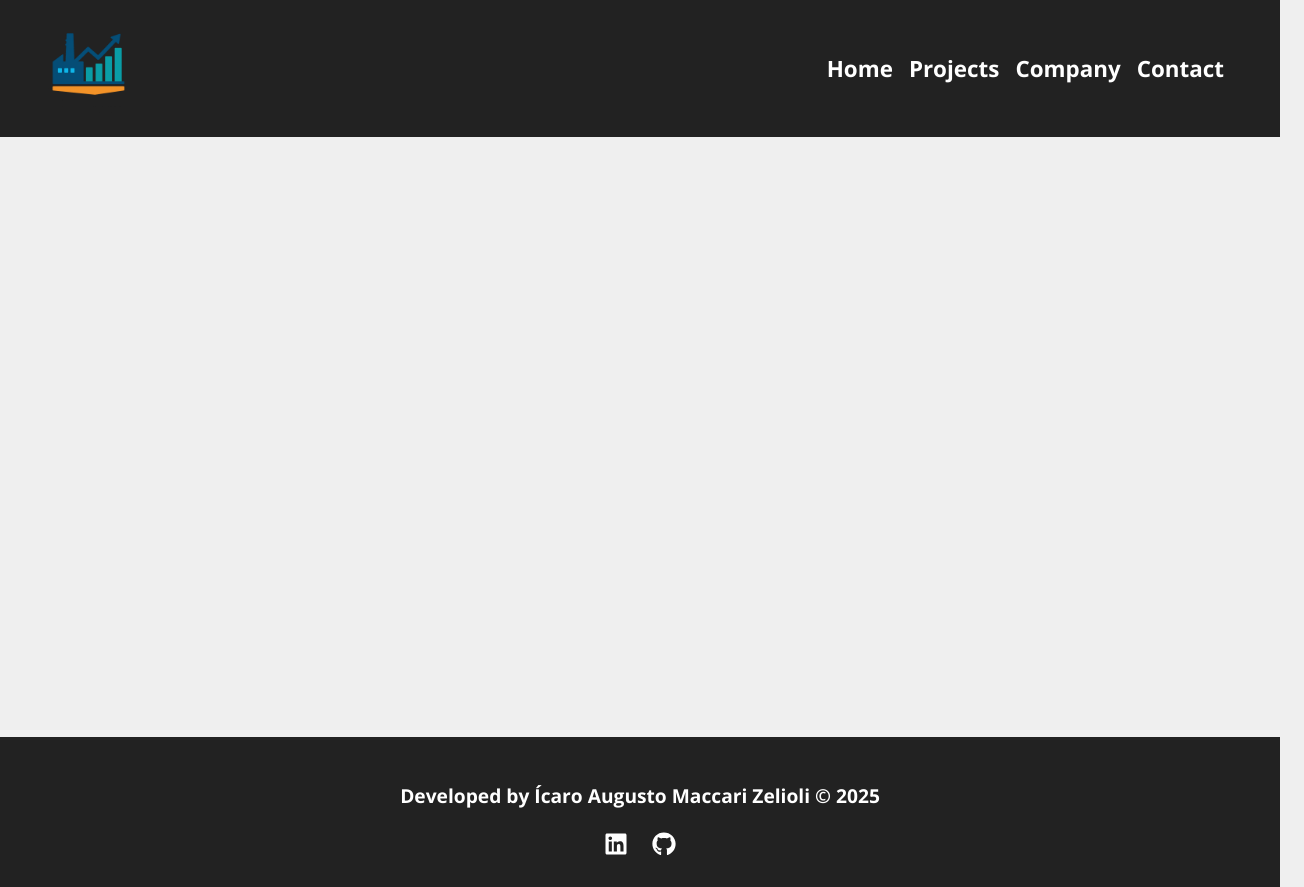
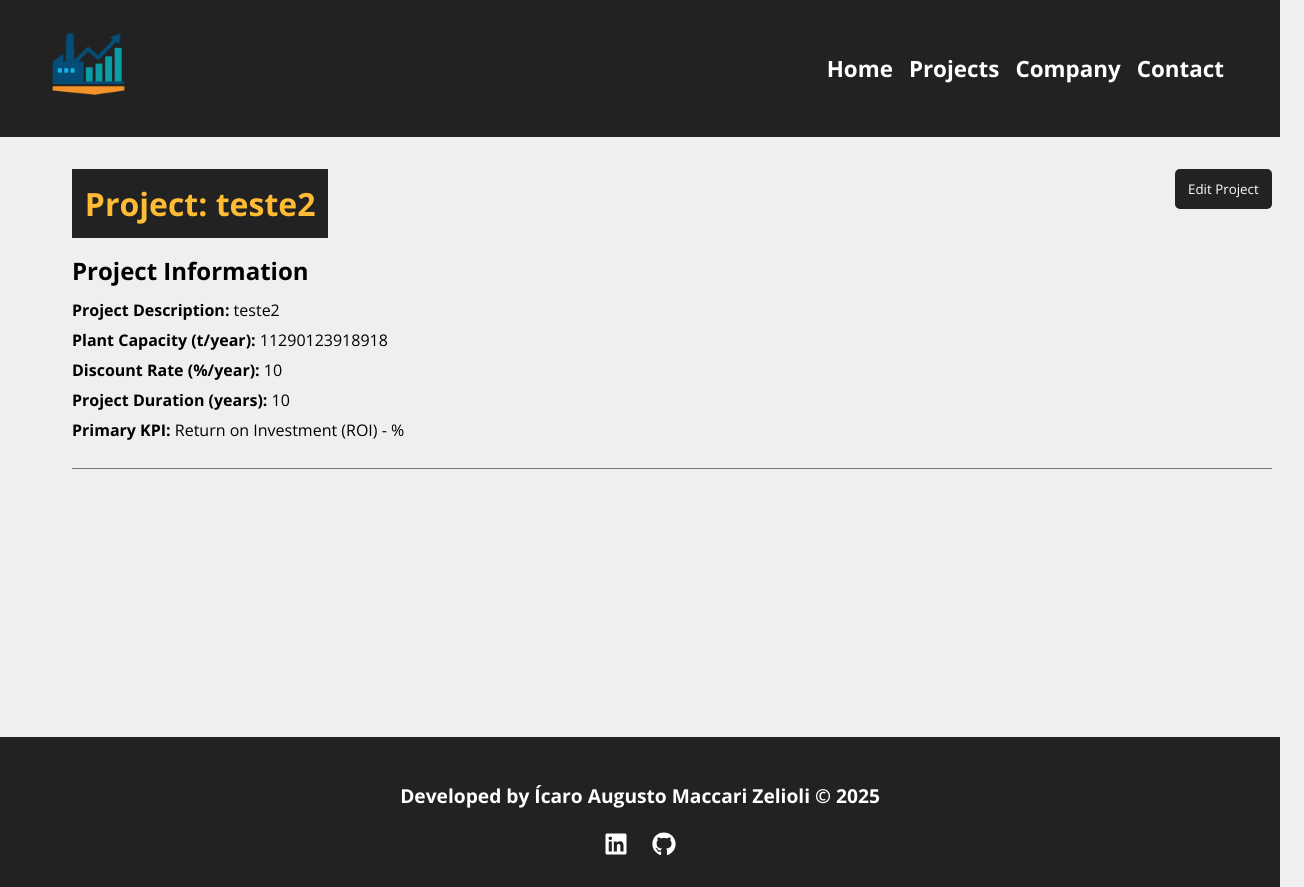
Before and after one commit to IAugustoMZ/tecno-economic-analysis, a React (Create React App) app in the folder chem-costs/: page /project/1322 in a window 1280 px wide. Shown: the whole page, 1304 px wide, since content can reach past the window. Built offline with nearby package versions, Linux system fonts and the light colour scheme; data requests are answered from the project's data file.

Commit message:
✨feature: implements the project edit page

```diff
--- a/chem-costs/src/App.js
+++ b/chem-costs/src/App.js
@@ -5,6 +5,7 @@ import Navbar from './components/layout/Navbar/Navbar'
 import Footer from './components/layout/Footer/Footer'
 import Container from './components/layout/Container/Container'
 import NewProject from './components/pages/NewProject/NewProject'
+import EditProject from './components/pages/EditProject/EditProject'
 import { BrowserRouter as Router, Routes, Route} from 'react-router-dom'
 import AvailableProjects from './components/pages/AvailableProjects/AvailableProjects'
 
@@ -17,10 +18,11 @@ function App() {
       <Container customClass="min-height">
         <Routes>
             <Route exact path="/" element={<Home />} />
-            <Route exact path="/company" element={<Company />} />
-            <Route exact path="/contact" element={<Contact />} />
-            <Route exact path="/newproject" element={<NewProject />} />
-            <Route exact path="/availableprojects" element={<AvailableProjects />} />
+            <Route path="/company" element={<Company />} />
+            <Route path="/contact" element={<Contact />} />
+            <Route path="/newproject" element={<NewProject />} />
+            <Route path="/availableprojects" element={<AvailableProjects />} />
+            <Route path="/project/:id" element={<EditProject />} />
         </Routes>
       </Container>
       <Footer />
--- a/chem-costs/src/components/Project/ProjectCard/ProjectCard.js
+++ b/chem-costs/src/components/Project/ProjectCard/ProjectCard.js
@@ -42,7 +42,7 @@ function ProjectCard({ id, projectName, projectDescription, plantCapacity, prima
             </p>
             <div className={styles.project_card_actions}>
                 <Link to='/'><BsClipboardDataFill/> Details</Link>
-                <Link to='/'><BsPencil/> Edit</Link>
+                <Link to={`/project/${id}`}><BsPencil/> Edit</Link>
                 <button onClick={deleteProject}><BsFillTrashFill/> Delete</button>
             </div>
        </div>
--- /dev/null
+++ b/chem-costs/src/components/pages/EditProject/EditProject.js
@@ -0,0 +1,90 @@
+import { useState, useEffect } from 'react';
+import { useParams } from 'react-router-dom';
+import styles from './EditProject.module.css';
+import Loading from '../../layout/Loading/Loading';
+import Container from '../../layout/Container/Container';
+
+function EditProject() {
+
+    const { id } = useParams();
+    const [project, setProject] = useState([]);
+    const [showForm, setShowForm] = useState(false);
+
+    // Fetch project data based on the ID from the URL
+    useEffect(() => {
+        setTimeout(() => {
+            fetch(`http://localhost:5000/projects/${id}`, {
+                method: 'GET',
+                headers: {
+                    'Content-Type': 'application/json'
+                }
+            }).then(
+                resp => resp.json()
+            ).then(
+                (data) => {
+                    setProject(data);
+                    console.log(data);
+                }
+            ).catch((error) => console.log('Error fetching project:', error))
+        }, 1000);
+    }, [id]);
+
+    // Function to toggle the project form visibility
+    function toggleProjectForm() {
+        setShowForm(!showForm);
+    }
+
+
+    return (
+        <>
+            {
+                project.project_name ? (
+                    <div className={styles.project_details}>
+                        <Container  customClass="column">
+                            <div className={styles.details_container}>
+                                <h1>Project: {project.project_name}</h1>
+                                <button className={styles.btn} onClick={toggleProjectForm}>
+                                    {showForm ? 'Hide' : 'Edit Project'}
+                                </button>
+                                {
+                                    !showForm ? (
+                                        <div className={styles.project_info}>
+                                            <h2>Project Information</h2>
+                                            <p>
+                                                <span>Project Description:</span> {project.project_description}
+                                            </p>
+                                            <p>
+                                                <span>Plant Capacity (t/year):</span> {project.plant_capacity}
+                                            </p>
+                                            <p>
+                                                <span>Discount Rate (%/year):</span> {project.discount_rate}
+                                            </p>
+                                            <p>
+                                                <span>Project Duration (years):</span> {project.project_duration}
+                                            </p>
+                                            <p>
+                                                <span>Primary KPI:</span> {project.primary_kpi.name}
+                                            </p>
+                                        </div>
+                                    ) : (
+                                        <div className={styles.project_info}>
+                                            <h2>Edit Project Details</h2>
+                                            {/* Here you would include the form component to edit the project */}
+                                            {/* Example: <ProjectForm project={project} /> */}
+                                            <p>Form to edit project details goes here.</p>
+                                        </div>
+                                    )
+                                }
+                            </div>
+                        </Container>
+                    </div>
+                ):
+                (
+                    <Loading />
+                )
+            }
+        </>
+    );
+}
+
+export default EditProject;
--- /dev/null
+++ b/chem-costs/src/components/pages/EditProject/EditProject.module.css
@@ -0,0 +1,49 @@
+.project_details {
+    padding: 2em;
+}
+
+.project_details h1,
+.project_details h2,
+.project_details p {
+    margin-bottom: 0.5em;
+}
+
+.project_details h1 {
+    background-color: #222;
+    color: #FFBB33;
+    padding: 0.4em;
+}
+
+.project_details span {
+    font-weight: bold;
+}
+
+.details_container, .services_form_container {
+    border-bottom: 1px solid #7a7a7a;
+    margin-bottom: 1.2em;
+    padding-bottom: 1.2em;
+    display: flex;
+    justify-content: space-between;
+    flex-wrap: wrap;
+}
+
+.btn {
+    background-color: #222;
+    color: #fff;
+    padding: 0.5em 1em;
+    text-decoration: none;
+    transition: 0.5s;
+    cursor: pointer;
+    max-height: 40px;
+    border: none;
+    border-radius: 5px;
+}
+
+.btn:hover {
+    background-color: #FFBB33;
+    color: #222;
+}
+
+.project_info {
+    width: 100%;
+}
```
